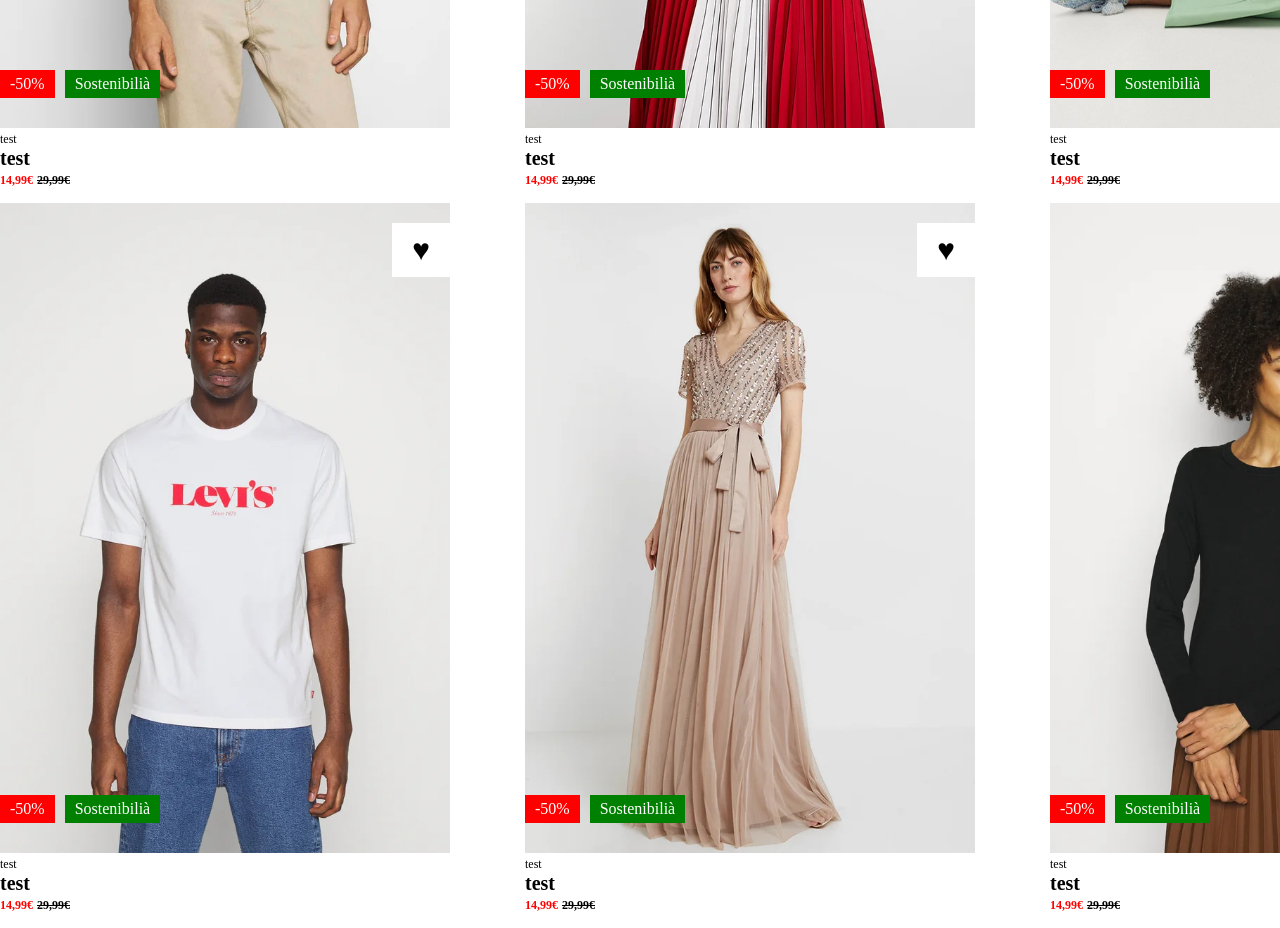
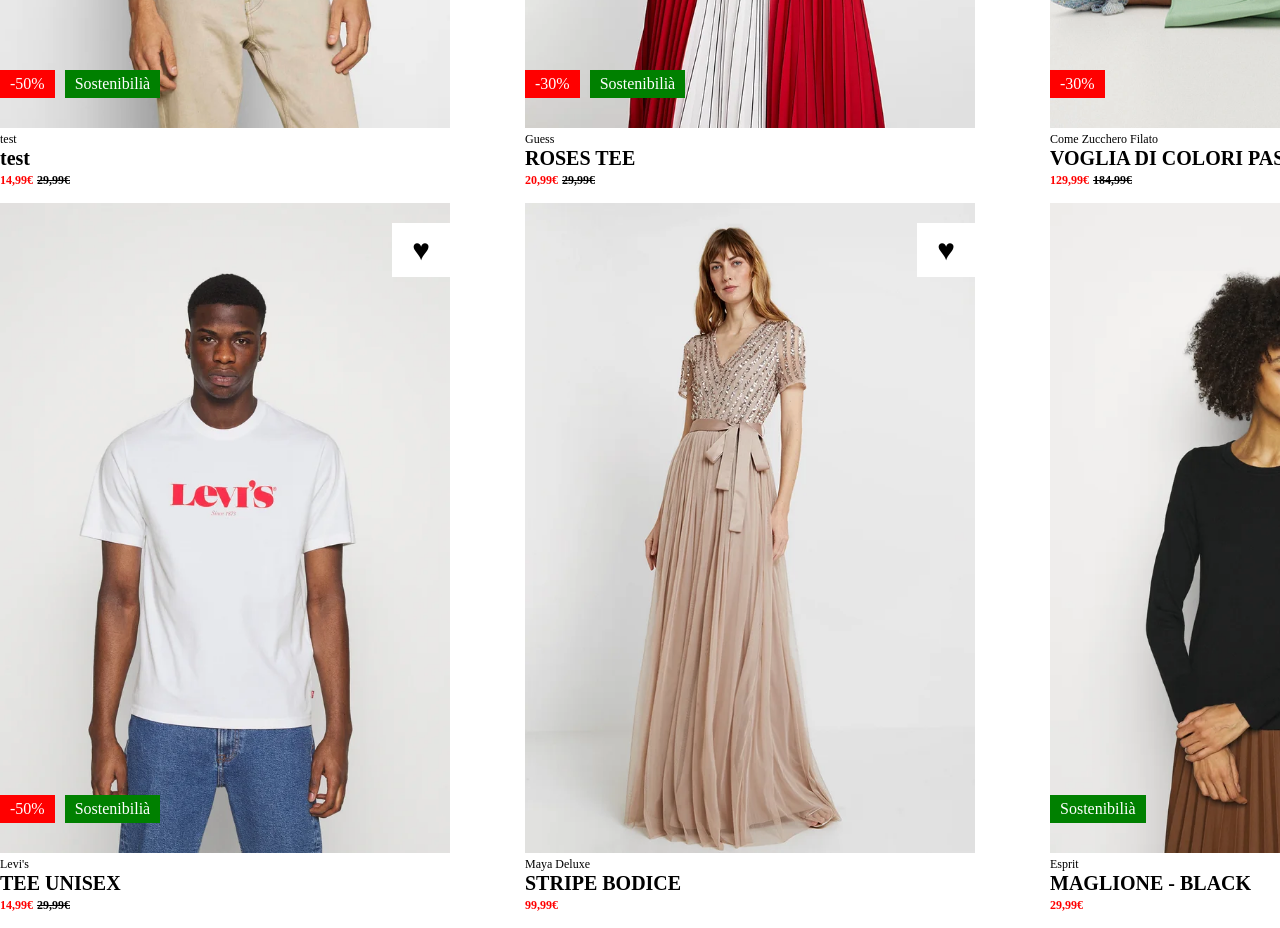
Before and after one commit to AbhaySinghNaruka/html-css-boolando, a plain HTML site: page index.html in a window 1280 px wide. Shown: the part 580-1508 px from the top of the page. Drawn offline with Linux system fonts and the light colour scheme.

Commit message:
finished products section

```diff
--- a/css/style.css
+++ b/css/style.css
@@ -15,6 +15,10 @@ header {
     padding-top: 20px;
     padding-bottom: 20px;
     display: flex;
+}
+
+.logo{
+    height
 }
 
 ul {
--- a/index.html
+++ b/index.html
@@ -59,17 +59,17 @@
                 <img class="second-img" src="img/2b.webp" alt="">
             </div>
             <div class="product-tags">
-                <div class="tag discount">-50%</div>
+                <div class="tag discount">-30%</div>
                 <div class="tag sostenibilità">Sostenibilià</div>
             </div>
             <div class="bookmark">
                 &#9829;
             </div>
             <div class="product-infos">
-                <div class="brand">test</div>
-                <div class="product-name">test</div>
+                <div class="brand">Guess</div>
+                <div class="product-name">ROSES TEE</div>
                 <div class="price">
-                    <span class="actual-price">14,99€</span>
+                    <span class="actual-price">20,99€</span>
                     <span class="former-price">29,99€</span>
                 </div>
             </div>
@@ -81,18 +81,17 @@
                 <img class="second-img" src="img/3b.webp" alt="">
             </div>
             <div class="product-tags">
-                <div class="tag discount">-50%</div>
-                <div class="tag sostenibilità">Sostenibilià</div>
+                <div class="tag discount">-30%</div>
             </div>
             <div class="bookmark">
                 &#9829;
             </div>
             <div class="product-infos">
-                <div class="brand">test</div>
-                <div class="product-name">test</div>
+                <div class="brand">Come Zucchero Filato</div>
+                <div class="product-name">VOGLIA DI COLORI PASTELLO</div>
                 <div class="price">
-                    <span class="actual-price">14,99€</span>
-                    <span class="former-price">29,99€</span>
+                    <span class="actual-price">129,99€</span>
+                    <span class="former-price">184,99€</span>
                 </div>
             </div>
         </div>
@@ -110,8 +109,8 @@
                 &#9829;
             </div>
             <div class="product-infos">
-                <div class="brand">test</div>
-                <div class="product-name">test</div>
+                <div class="brand">Levi's</div>
+                <div class="product-name">TEE UNISEX</div>
                 <div class="price">
                     <span class="actual-price">14,99€</span>
                     <span class="former-price">29,99€</span>
@@ -125,18 +124,17 @@
                 <img class="second-img" src="img/5b.webp" alt="">
             </div>
             <div class="product-tags">
-                <div class="tag discount">-50%</div>
-                <div class="tag sostenibilità">Sostenibilià</div>
+
             </div>
             <div class="bookmark">
                 &#9829;
             </div>
             <div class="product-infos">
-                <div class="brand">test</div>
-                <div class="product-name">test</div>
+                <div class="brand">Maya Deluxe</div>
+                <div class="product-name">STRIPE BODICE</div>
                 <div class="price">
-                    <span class="actual-price">14,99€</span>
-                    <span class="former-price">29,99€</span>
+                    <span class="actual-price">99,99€</span>
+
                 </div>
             </div>
         </div>
@@ -147,18 +145,18 @@
                 <img class="second-img" src="img/6b.webp" alt="">
             </div>
             <div class="product-tags">
-                <div class="tag discount">-50%</div>
+
                 <div class="tag sostenibilità">Sostenibilià</div>
             </div>
             <div class="bookmark">
                 &#9829;
             </div>
             <div class="product-infos">
-                <div class="brand">test</div>
-                <div class="product-name">test</div>
+                <div class="brand">Esprit</div>
+                <div class="product-name">MAGLIONE - BLACK</div>
                 <div class="price">
-                    <span class="actual-price">14,99€</span>
-                    <span class="former-price">29,99€</span>
+                    <span class="actual-price">29,99€</span>
+
                 </div>
             </div>
         </div>
```
